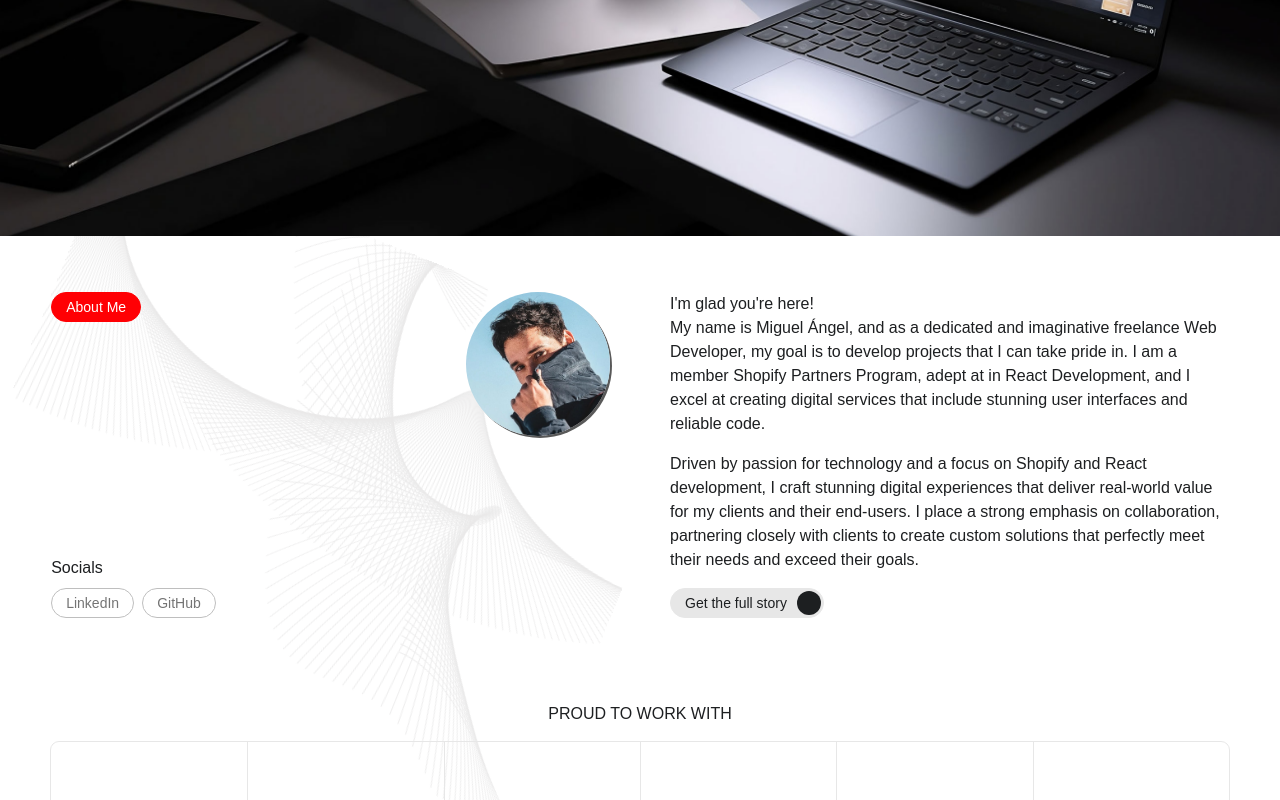
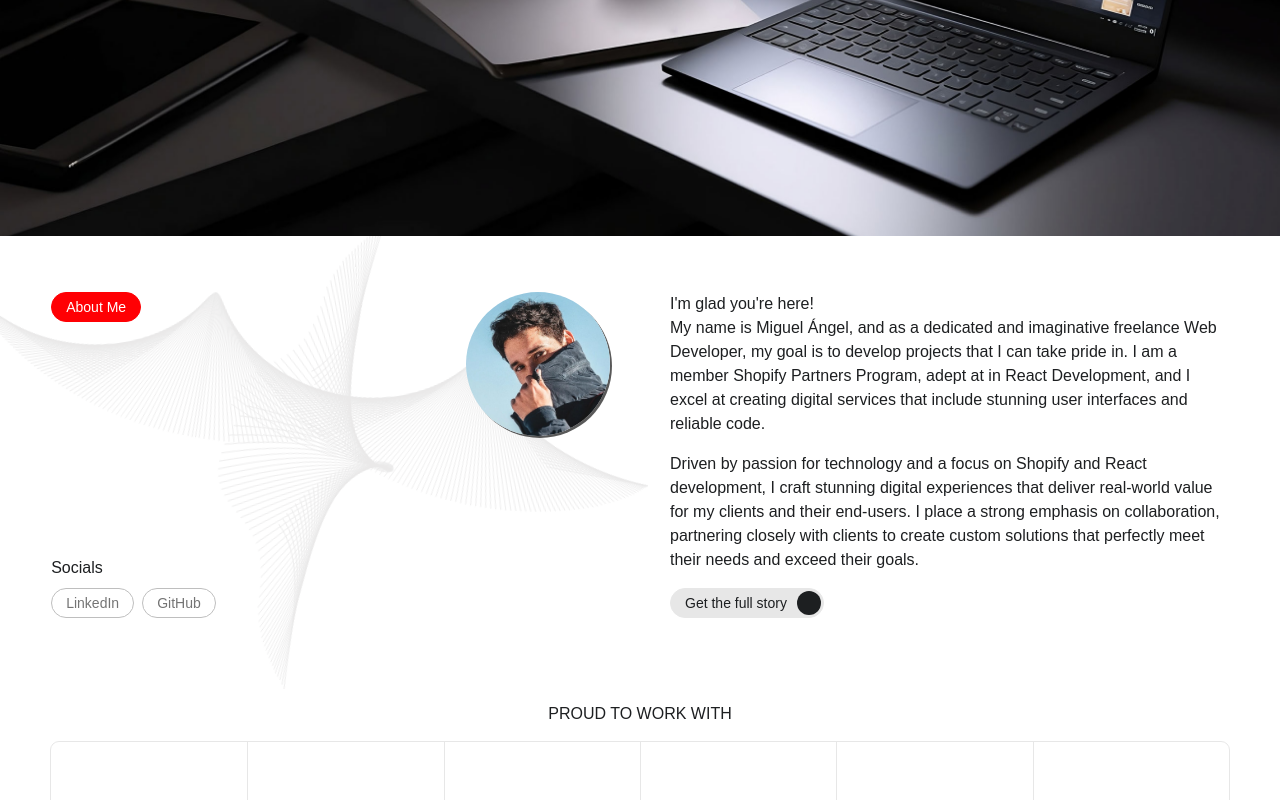
Before and after one commit to muchisx/v1_the_tiger, a React (Vite) app in the folder web/: page / in a window 1280 px wide. Shown: the part 1020-1820 px from the top of the page. Built offline with nearby package versions, Linux system fonts and the light colour scheme; some icons are missing; a web font is replaced by a local one.

Commit message:
tweak split ocntent background shape

```diff
--- a/web/src/components/SplitContent/SplitContent.tsx
+++ b/web/src/components/SplitContent/SplitContent.tsx
@@ -34,7 +34,7 @@ function SplitContent(props: Props) {
 
   // Animations - Scroll Progress variables - checks the scroll progress of the page and assigns its value in a variable
   const sectionRef = useRef(null);
-  const rotationValues = backgroundShape?.rotation || [180, 220];
+  const rotationValues = backgroundShape?.rotation || [0, 20];
   const { scrollYProgress } = useScroll({ target: sectionRef, offset: ['start end', '132vh end'] });
   const shapeRotation = useTransform(scrollYProgress, [0, 1], rotationValues);
   const shapeRotationSpring = useSpring(shapeRotation, { stiffness: 10, damping: 10, mass: 1 });
--- a/web/src/pages/content/Home/homeAboutMe.tsx
+++ b/web/src/pages/content/Home/homeAboutMe.tsx
@@ -32,6 +32,7 @@ const leftContent: SplitContentProps['leftContent'] = {
   maskedImageURL: profilePic,
   backgroundShape: {
     url: svgShape,
+    rotation: [160, 180],
   },
 };
 
```
Also changed, not shown: web/src/assets/svgs/abstract-1.svg.
